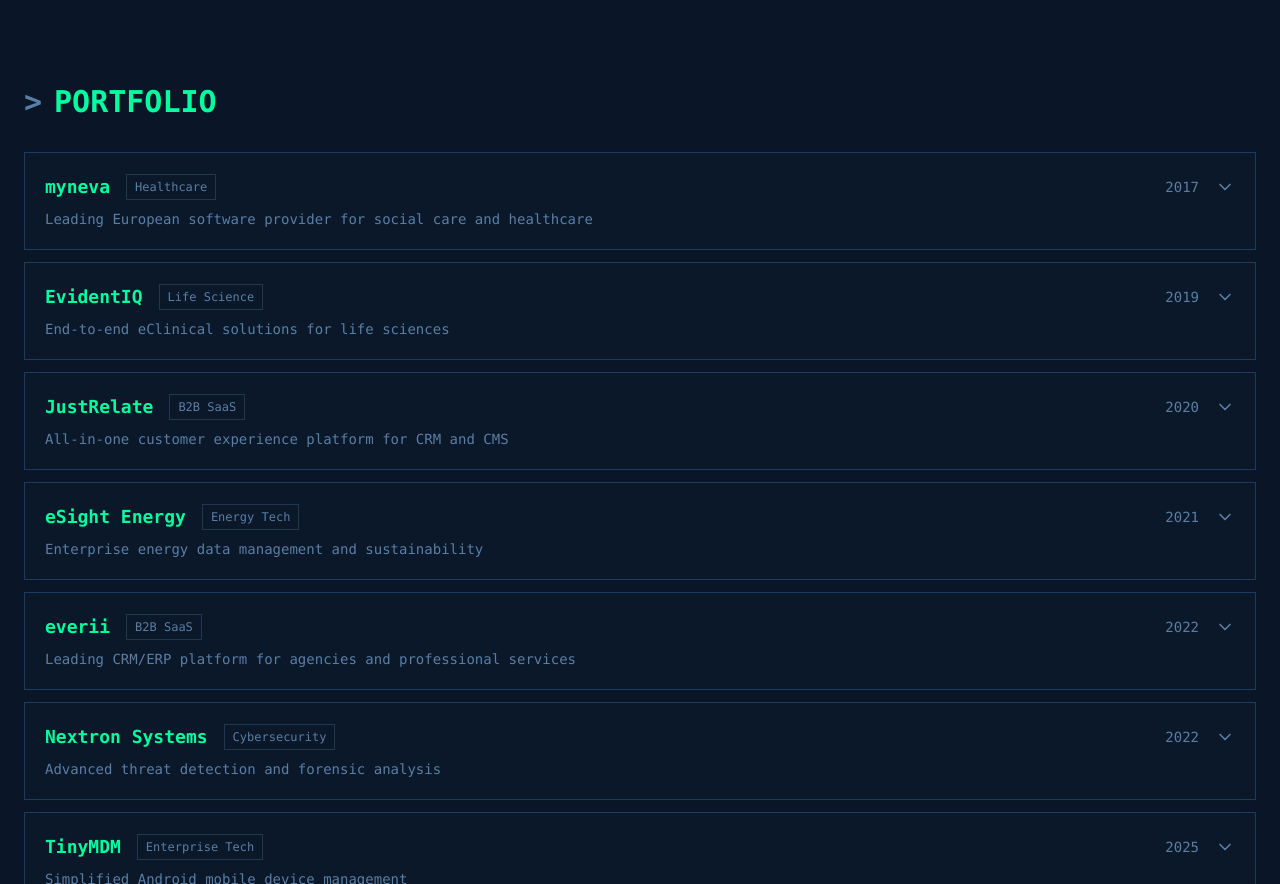
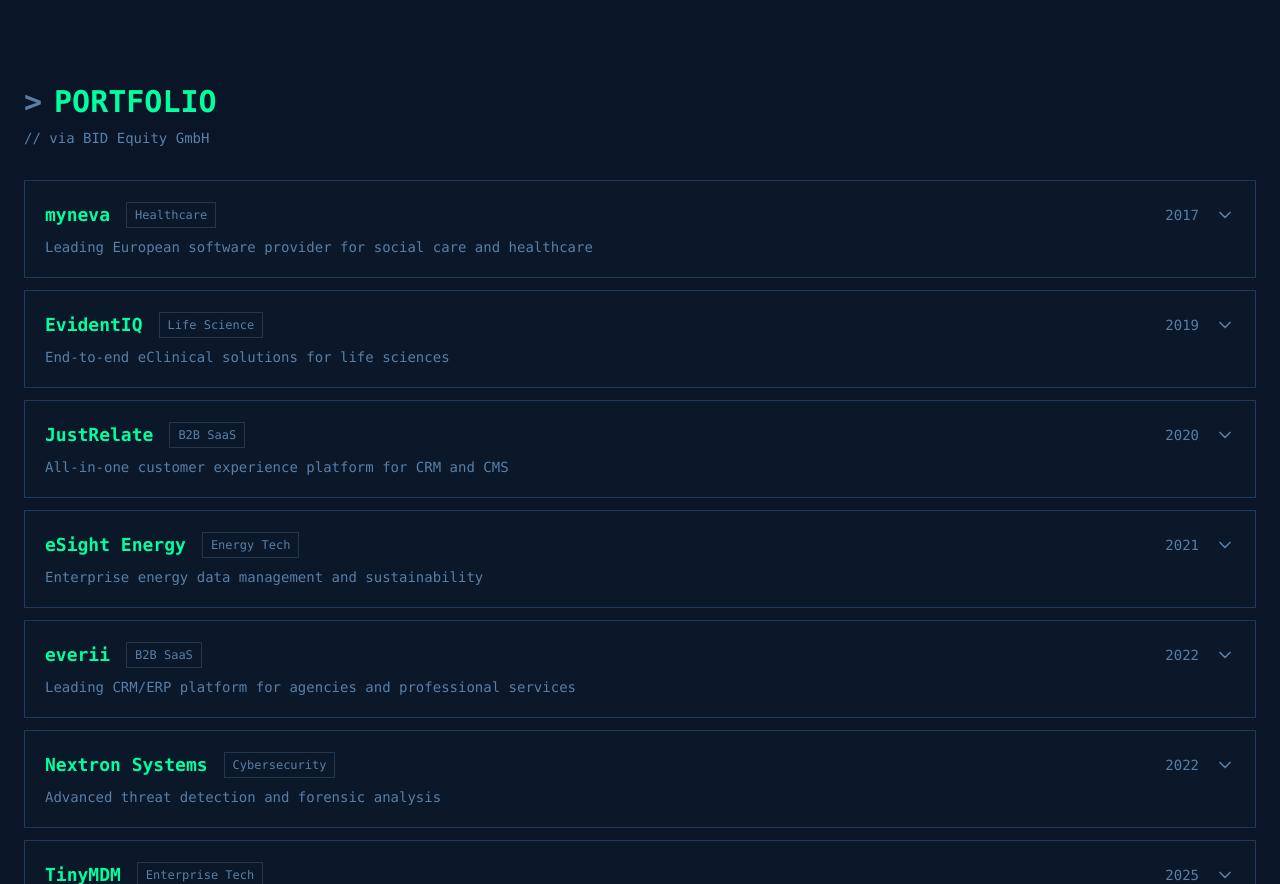
Before and after one commit to hehobid/crtm-vc, a React (Vite) app: page / in a window 1280 px wide. Shown: the part 1520-2404 px from the top of the page. Built offline with nearby package versions, Linux system fonts and the light colour scheme.

Commit message:
Add '// via BID Equity GmbH' to portfolio section

```diff
--- a/src/App.tsx
+++ b/src/App.tsx
@@ -225,9 +225,10 @@
 
         {/* Portfolio Section */}
         <section id="portfolio" className="max-w-7xl mx-auto px-6 py-20">
-          <h2 className="text-3xl font-bold mb-8 flex items-center gap-3">
+          <h2 className="text-3xl font-bold mb-2 flex items-center gap-3">
             <span className="text-[#5a7fa6]">{'>'}</span> PORTFOLIO
           </h2>
+          <p className="text-[#5a7fa6] text-sm mb-8 font-mono">{'// via BID Equity GmbH'}</p>
           <div className="grid gap-3">
             {portfolioCompanies.map((company, i) => (
               <div
```
